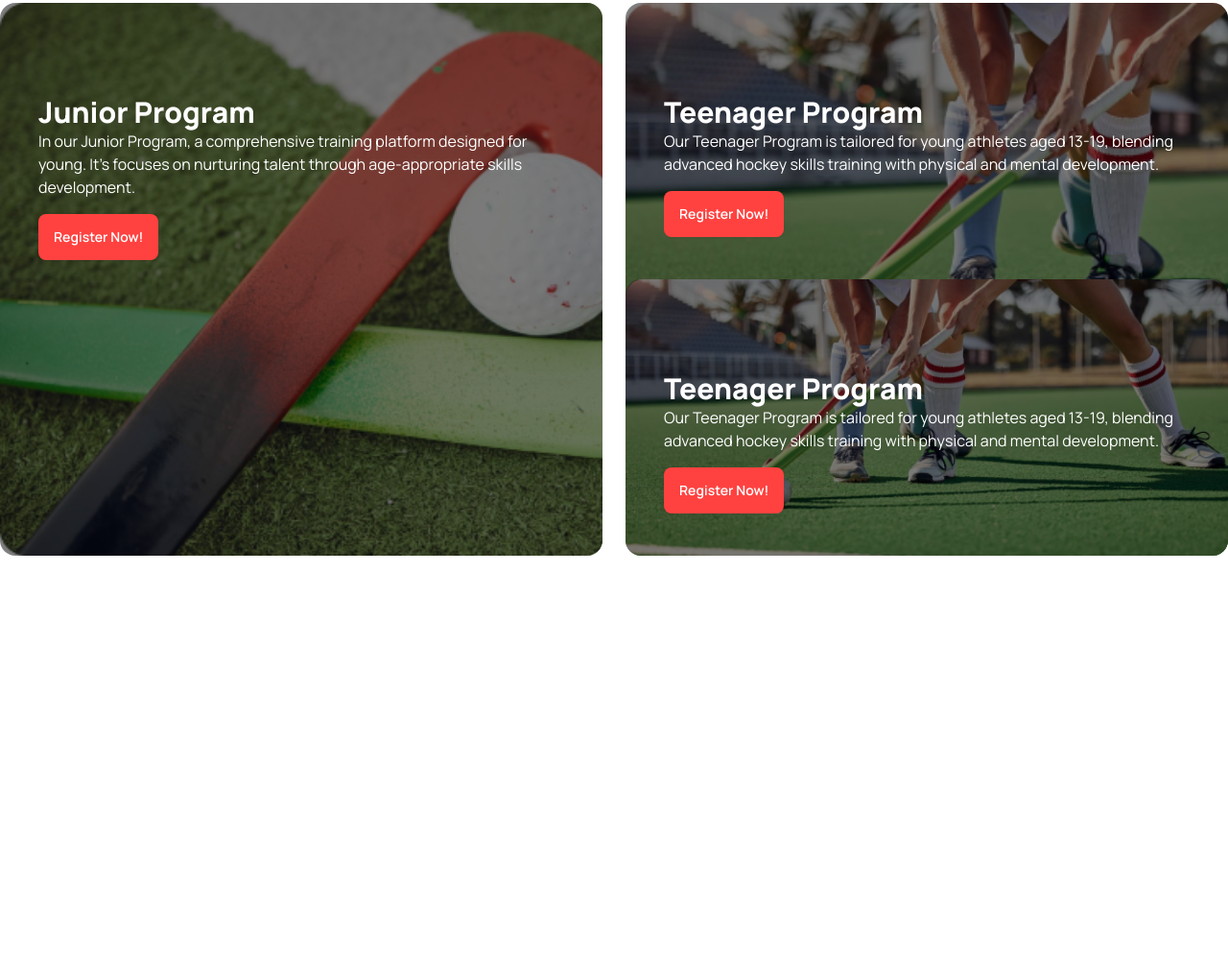
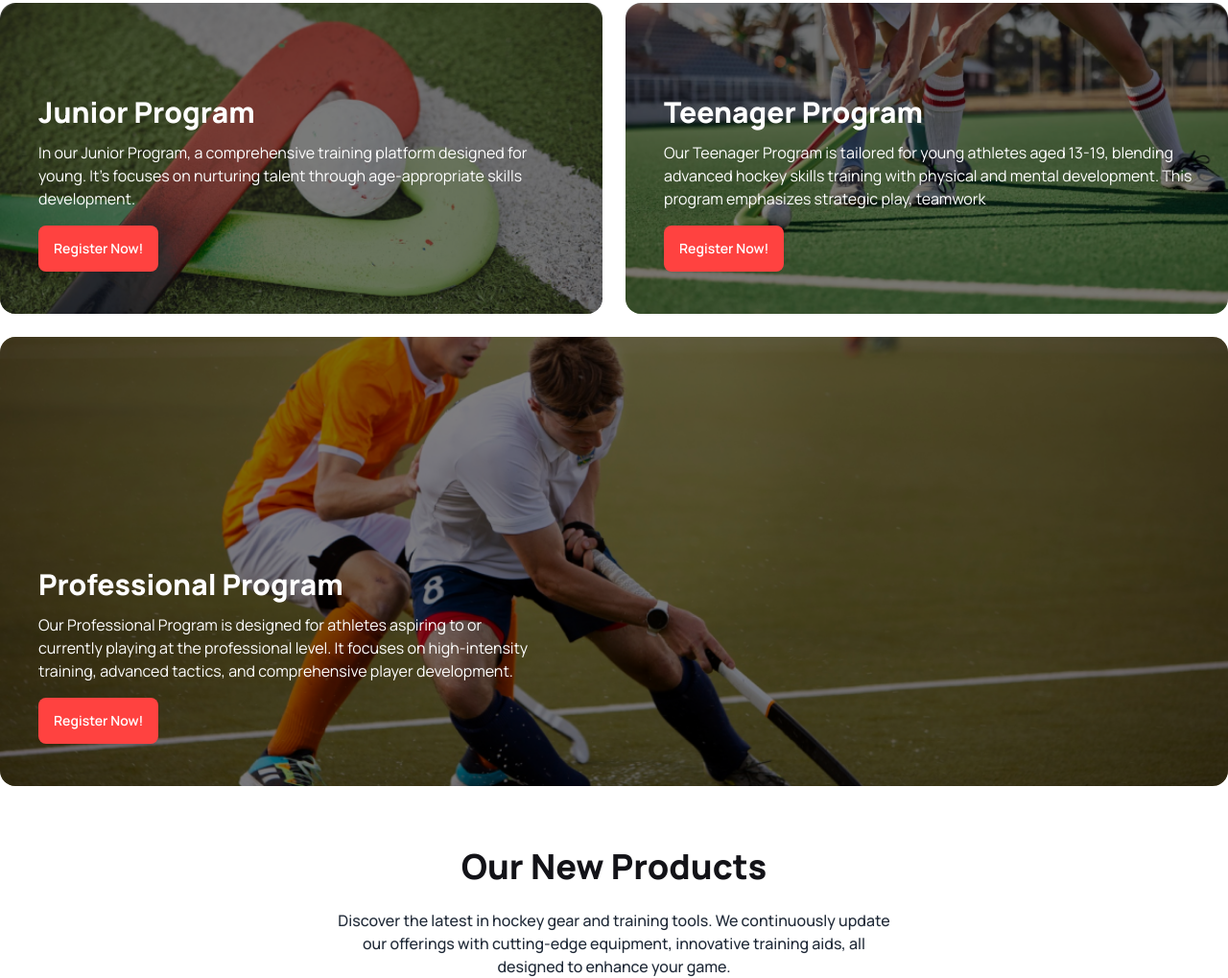
Before and after one commit to thadib/Hockey-s-club, a plain HTML site: page index.html in a window 1280 px wide. Shown: the part 1803-2822 px from the top of the page at 96% size. Before the commit the page ends 2446 px from the top, so only its background shows below. Drawn offline with nearby package versions, Linux system fonts and the light colour scheme.

Commit message:
our new porducts

```diff
--- a/index.html
+++ b/index.html
@@ -117,13 +117,13 @@
         <p class="text-[rgba(19, 19, 24, 0.60)] font-medium mt-6">
           Our club have lots of program for different category players. Here a <br> few top programs mentioned below
         </p>
-        <div class="mt-20 grid grid-cols-2 gap-6">
+        <div class="mt-20 grid grid-cols-1 lg:grid-cols-2 gap-6">
           <div class="relative">
             <div class="absolute inset-0 bg-[url('Images/2.png')] bg-cover rounded-2xl"></div>
             <div class="overlay absolute inset-0 bg-black opacity-50 rounded-2xl"></div>
             <div class="relative text-left ms-10">
               <h3 class=" pt-24 text-white text-3xl font-extrabold">Junior Program</h3>
-              <p class="text-white pr-10">
+              <p class="text-white pr-10 mt-3">
                 In our Junior Program, a comprehensive training platform designed for young. It's focuses on nurturing talent through age-appropriate skills development.
               </p>
               <button class="mb-11 mt-4 btn bg-[#FF4240] border-0 text-white">Register Now!</button>
@@ -134,25 +134,29 @@
             <div class="overlay absolute inset-0 bg-black opacity-50 rounded-2xl"></div>
             <div class="relative text-left ms-10">
               <h3 class=" pt-24 text-white text-3xl font-extrabold">Teenager Program</h3>
-              <p class="text-white">
-                Our Teenager Program is tailored for young athletes aged 13-19, blending advanced hockey skills training with physical and mental development.
+              <p class="text-white mt-3">
+                Our Teenager Program is tailored for young athletes aged 13-19, blending advanced hockey skills training with physical and mental development. This program emphasizes strategic play, teamwork
               </p>
               <button class="mb-11 mt-4 btn bg-[#FF4240] border-0 text-white">Register Now!</button>
             </div>
-            <div class="relative row-span-2">
-              <div class="absolute inset-0 bg-[url('Images/3.png')] bg-cover rounded-2xl"></div>
-              <div class="overlay absolute inset-0 bg-black opacity-50 rounded-2xl"></div>
-              <div class="relative text-left ms-10">
-                <h3 class=" pt-24 text-white text-3xl font-extrabold">Teenager Program</h3>
-                <p class="text-white">
-                  Our Teenager Program is tailored for young athletes aged 13-19, blending advanced hockey skills training with physical and mental development.
-                </p>
-                <button class="mb-11 mt-4 btn bg-[#FF4240] border-0 text-white">Register Now!</button>
-              </div>
+          </div>
+          <div class="relative lg:col-span-2">
+            <div class="absolute inset-0 bg-[url('Images/4.png')] bg-cover bg-center rounded-2xl"></div>
+            <div class="overlay absolute inset-0 bg-black opacity-50 rounded-2xl"></div>
+            <div class="relative text-left ms-10">
+              <h3 class=" pt-60 text-white text-3xl font-extrabold">Professional Program</h3>
+              <p class="text-white mt-3 max-w-lg">
+                Our Professional Program is designed for athletes aspiring to or currently playing at the professional level. It focuses on high-intensity training, advanced tactics, and comprehensive player development.
+              </p>
+              <button class="mb-11 mt-4 btn bg-[#FF4240] border-0 text-white">Register Now!</button>
+            </div>
         </div>
       </section>
-      <section class="mt-16">
-
+      <section class="mt-16 text-center">
+        <h2 class="text-4xl text-[#131318] font-extrabold">Our New Products</h2>
+        <p class="text-[rgba(19, 19, 24, 0.60)] font-medium mt-6 max-w-xl mx-auto">
+          Discover the latest in hockey gear and training tools. We continuously update our offerings with cutting-edge equipment, innovative training aids, all designed to enhance your game.
+        </p>
       </section>
     </main>
 </body>
```
